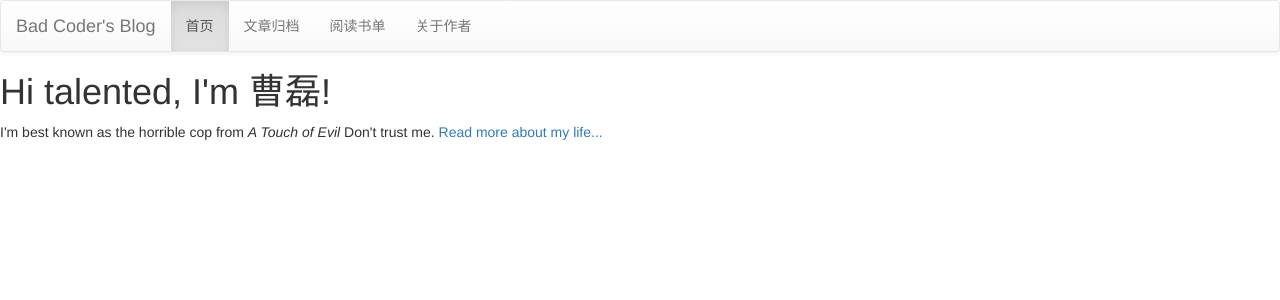
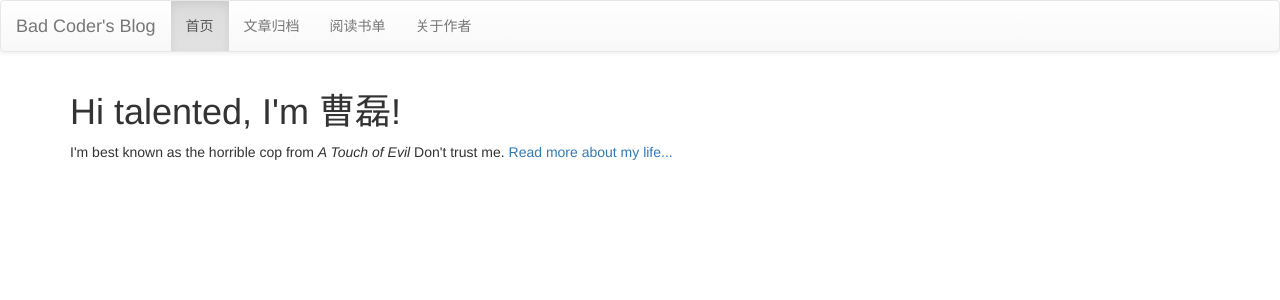
Before and after one commit to iamabadcoder/iamabadcoder.github.io, a Jekyll site: the page built from index.html, in a window 1280 px wide. Shown: the top 300 px of the page. Built offline with Jekyll 4.4.1, drawn with Linux system fonts in a browser that asks for light colours.

Commit message:
add post

```diff
--- a/_layouts/default.html
+++ b/_layouts/default.html
@@ -23,14 +23,9 @@
 				    </div>
 			    </div>
 			</nav>
+			<div class="container">
+				{{ content }}
+			</div>
 
-			{{ content }}
-
-			<footer>
-	    		<ul>
-        			<!-- <li><a href="mailto:iamabadcoder@gmail.com">email</a></li>
-        			<li><a href="https://github.com/iamabadcoder">github.com/iamabadcoder</a></li> -->
-				</ul>
-			</footer>
 		</body>
 	</html>
```
